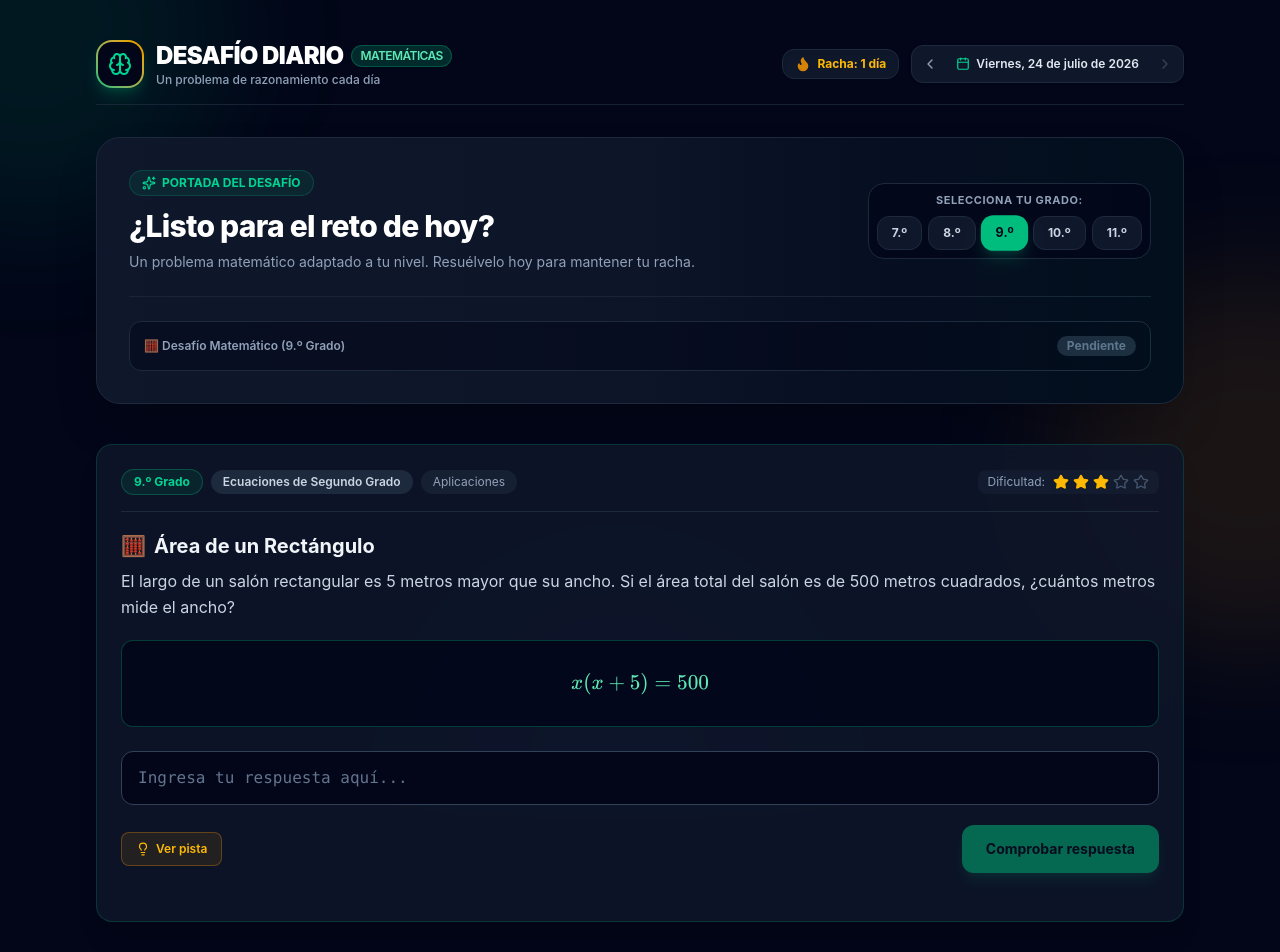
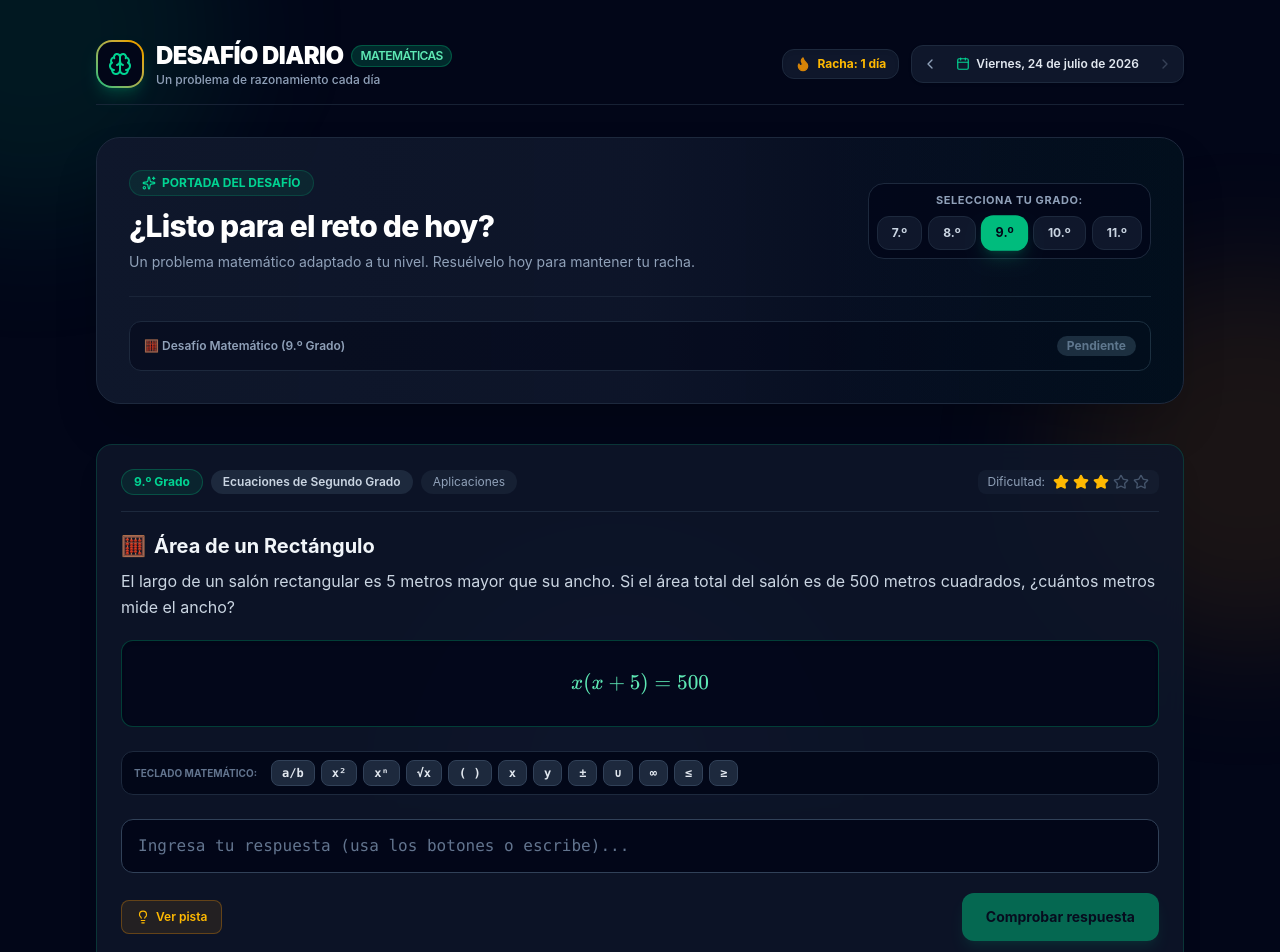
Before and after one commit to char-lie17/desafio-diario, a React (Vite) app: page / in a window 1280 px wide. Shown: the top 952 px of the page. Built offline with nearby package versions, Linux system fonts and the light colour scheme.

Commit message:
feat: add interactive math virtual toolbar and live KaTeX answer preview

```diff
--- a/src/components/MathChallenge.jsx
+++ b/src/components/MathChallenge.jsx
@@ -1,7 +1,26 @@
 import React, { useState, useEffect } from 'react';
 import { Star, CheckCircle, XCircle, Lightbulb, BookOpen, RefreshCw, Award } from 'lucide-react';
 import KaTeXView from './KaTeXView';
+import MathToolbar from './MathToolbar';
 import confetti from 'canvas-confetti';
+
+function formatUserAnswerToLatex(str) {
+  if (!str) return '';
+  let res = str;
+  // Convert fractions like (A)/(B) to \frac{A}{B}
+  res = res.replace(/\(([^()]+)\)\/\(([^()]+)\)/g, '\\frac{$1}{$2}');
+  // Convert sqrt(...) to \sqrt{...}
+  res = res.replace(/sqrt\(([^()]+)\)/g, '\\sqrt{$1}');
+  // Convert ^2 to ^2, ^(N) to ^{N}
+  res = res.replace(/\^\(([^()]+)\)/g, '^{$1}');
+  // Convert inf to \infty
+  res = res.replace(/inf/g, '\\infty');
+  // Convert U to \cup
+  res = res.replace(/\sU\s/g, ' \\cup ');
+  // Convert <= and >=
+  res = res.replace(/<=/g, '\\le ').replace(/>=/g, '\\ge ');
+  return res;
+}
 
 export default function MathChallenge({ problem, onSolve, isCompleted }) {
   const [userAnswer, setUserAnswer] = useState('');
@@ -160,15 +179,29 @@ export default function MathChallenge({ problem, onSolve, isCompleted }) {
           )}
 
           {(!problem.type || problem.type === 'numeric' || problem.type === 'algebraic') && (
+            <div className="flex flex-col gap-3">
+              <MathToolbar onInsert={(text) => setUserAnswer((prev) => prev + text)} />
+
               <div className="flex flex-col sm:flex-row gap-3">
                 <input
                   type="text"
                   value={userAnswer}
                   onChange={(e) => setUserAnswer(e.target.value)}
                   onKeyDown={(e) => e.key === 'Enter' && handleCheckAnswer()}
-                placeholder="Ingresa tu respuesta aquí..."
+                  placeholder="Ingresa tu respuesta (usa los botones o escribe)..."
                   className="flex-1 px-4 py-3.5 bg-slate-950 border border-slate-700 rounded-xl text-slate-100 placeholder-slate-500 focus:outline-none focus:border-emerald-400 focus:ring-1 focus:ring-emerald-400 font-mono"
                 />
+              </div>
+
+              {/* Live Math Formatted Preview */}
+              {userAnswer.trim() !== '' && (
+                <div className="p-3 bg-slate-950/60 border border-slate-800 rounded-xl flex items-center gap-3 text-sm">
+                  <span className="text-xs font-bold text-slate-500 uppercase tracking-wider">Vista Previa:</span>
+                  <div className="text-emerald-400 font-medium">
+                    <KaTeXView math={formatUserAnswerToLatex(userAnswer)} displayMode={false} />
+                  </div>
+                </div>
+              )}
             </div>
           )}
 
--- /dev/null
+++ b/src/components/MathToolbar.jsx
@@ -0,0 +1,35 @@
+import React from 'react';
+
+export default function MathToolbar({ onInsert }) {
+  const tools = [
+    { label: 'a/b', text: '()/()', title: 'Fracción' },
+    { label: 'x²', text: '^2', title: 'Cuadrado' },
+    { label: 'xⁿ', text: '^()', title: 'Exponente' },
+    { label: '√x', text: 'sqrt()', title: 'Raíz cuadrada' },
+    { label: '( )', text: '()', title: 'Paréntesis' },
+    { label: 'x', text: 'x', title: 'Variable x' },
+    { label: 'y', text: 'y', title: 'Variable y' },
+    { label: '±', text: '+-', title: 'Más o menos' },
+    { label: '∪', text: ' U ', title: 'Unión (Intervalos)' },
+    { label: '∞', text: 'inf', title: 'Infinito' },
+    { label: '≤', text: '<=', title: 'Menor o igual' },
+    { label: '≥', text: '>=', title: 'Mayor o igual' },
+  ];
+
+  return (
+    <div className="flex flex-wrap items-center gap-1.5 p-2 bg-slate-950/90 border border-slate-800 rounded-xl mb-3">
+      <span className="text-[10px] uppercase font-bold text-slate-500 mr-1 px-1">Teclado Matemático:</span>
+      {tools.map((item, idx) => (
+        <button
+          key={idx}
+          type="button"
+          onClick={() => onInsert(item.text)}
+          title={item.title}
+          className="px-2.5 py-1 text-xs font-mono font-bold bg-slate-800 hover:bg-emerald-500/20 text-slate-200 hover:text-emerald-300 border border-slate-700 hover:border-emerald-500/40 rounded-lg transition-all active:scale-95"
+        >
+          {item.label}
+        </button>
+      ))}
+    </div>
+  );
+}
```
Lines whose indentation alone changed are shown as unchanged.
